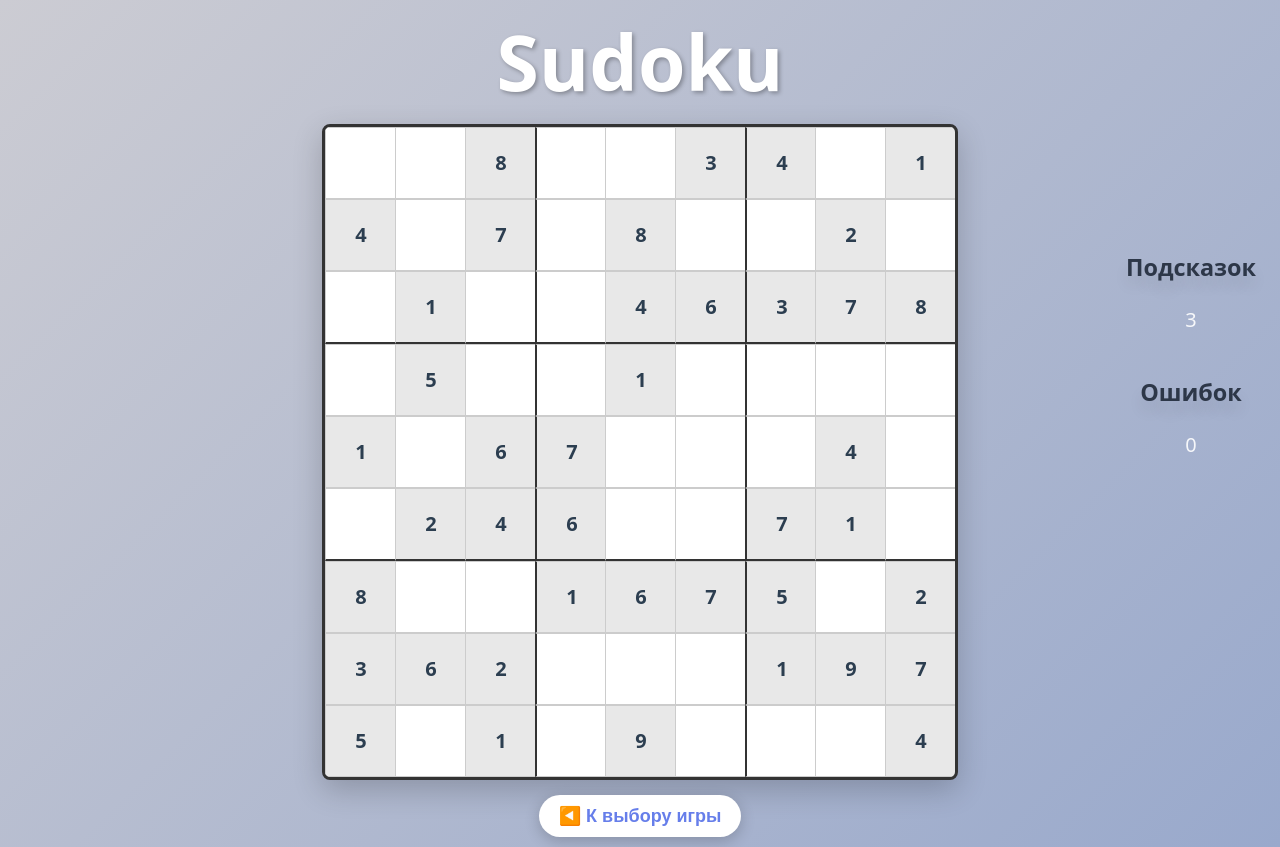
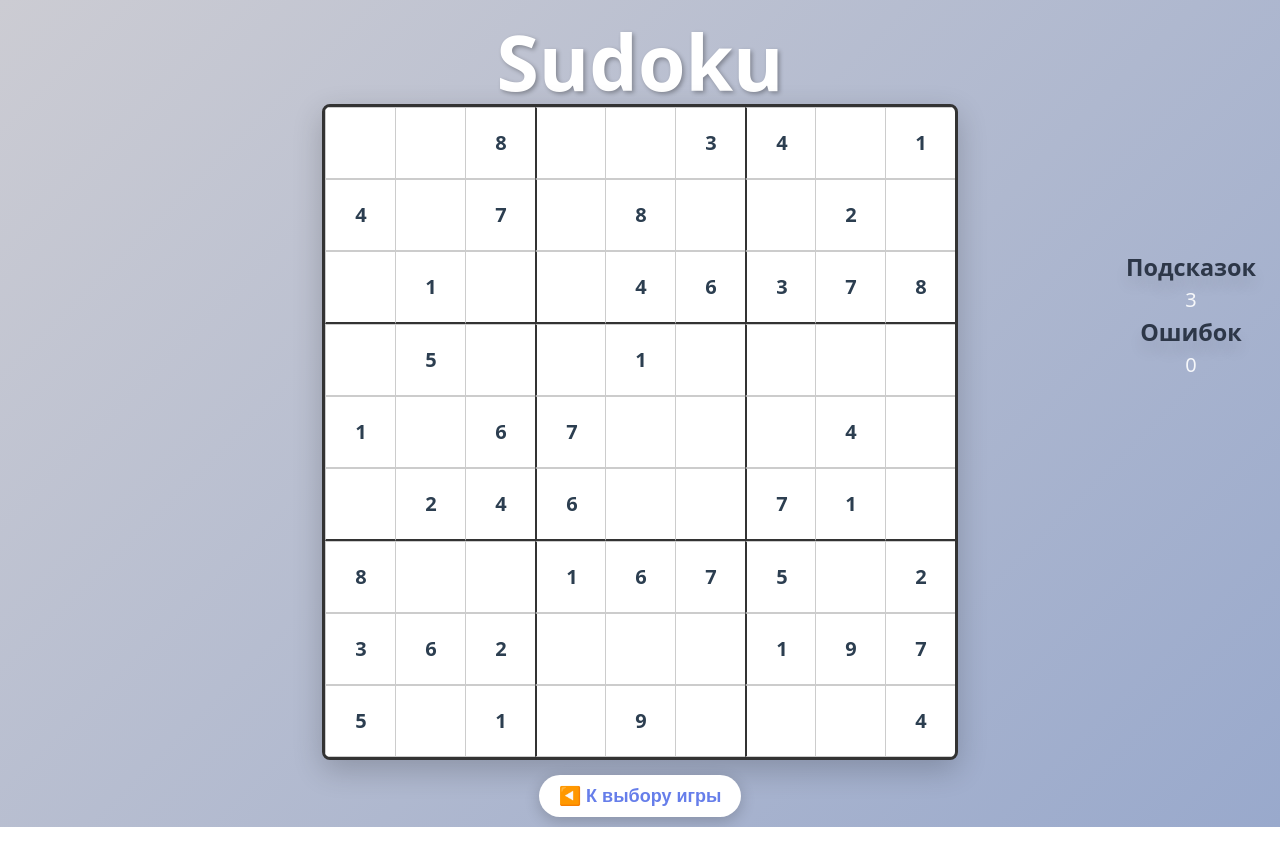
Before and after one commit to Kris8991/games, a React (Vite) app: page /sudoku in a window 1280 px wide. Built offline with nearby package versions, Linux system fonts and the light colour scheme.

Commit message:
добавлен бэкграунд ля строк,столбцов и квадрата

```diff
--- a/src/components/MemoryGame/styles/variables.scss
+++ b/src/components/MemoryGame/styles/variables.scss
@@ -1,4 +1,4 @@
-$primary: #667eea;
+$primary: #98a9f6;
 $primary-dark: #5a67d8;
 $secondary: #764ba2;
 $accent: #f093fb;
--- a/src/components/Sudoku/Cell/Cell.tsx
+++ b/src/components/Sudoku/Cell/Cell.tsx
@@ -6,6 +6,9 @@ type CellProps = {
   cell: number | null;
   column: number;
   row: number;
+  isAccentBlock: boolean;
+  isAccentColumn: boolean;
+  isAccentRow: boolean;
   isError: boolean;
   isInitial: boolean;
   isSelected: boolean;
@@ -19,6 +22,9 @@ const Cell: React.FC<CellProps> = memo(
     cell,
     column,
     row,
+    isAccentBlock,
+    isAccentColumn,
+    isAccentRow,
     isError,
     isInitial,
     isSelected,
@@ -43,13 +49,16 @@ const Cell: React.FC<CellProps> = memo(
     };
 
     const handleClick = () => {
-      if (isInitial) return;
+      //if (isInitial) return;
       onSelect(row, column);
     };
 
     return (
       <div
         className={clsx(styles.cell, {
+          [styles.isAccentBlock]: isAccentBlock,
+          [styles.isAccentColumn]: isAccentColumn,
+          [styles.isAccentRow]: isAccentRow,
           [styles.initial]: isInitial,
           [styles.error]: isError,
           [styles.selected]: isSelected,
--- a/src/components/Sudoku/Sudoku.module.scss
+++ b/src/components/Sudoku/Sudoku.module.scss
@@ -2,7 +2,7 @@
 
 h1 {
   color: white;
-  margin-bottom: 20px;
+  margin-bottom: 0px;
   text-shadow: 2px 2px 4px rgba(0, 0, 0, 0.3);
 }
 
@@ -19,7 +19,7 @@ h1 {
   .cell {
     width: 100%;
     aspect-ratio: 1;
-    display: flex;
+    //display: flex;
     border: 1px solid #ccc;
     @include flex-center;
     font-size: 20px;
@@ -28,6 +28,13 @@ h1 {
     color: #2c3e50;
     transition: all 0.2s;
     user-select: none;
+    //outline: none;
+
+    &.isAccentBlock,
+    &.isAccentColumn,
+    &.isAccentRow {
+      background-color: scale-color($primary, $lightness: 80%);
+    }
 
     &:hover:not(.initial, .selected) {
       background-color: #f5f5f5;
@@ -37,7 +44,7 @@ h1 {
       border: 2ppx solid $primary-dark;
     }
     &.initial {
-      background-color: #e8e8e8;
+      //background-color: #e8e8e8;
       font-weight: bold;
       color: #2c3e50;
       cursor: default;
@@ -71,14 +78,17 @@ h1 {
   top: 250px;
   @include flex-center;
   flex-direction: column;
-  gap: 0.5rem;
+  //gap: 0.5rem;
   animation: slideIn 0.5s ease;
   @include respond-to(tablet) {
     position: static;
   }
   h3 {
-    margin: 0 0 0.5rem;
+    margin: 0;
     color: $text-dark;
     text-shadow: $shadow-lg;
   }
+  p {
+    margin: 0;
+  }
 }
--- a/src/components/Sudoku/Sudoku.tsx
+++ b/src/components/Sudoku/Sudoku.tsx
@@ -4,7 +4,7 @@ import styles from './Sudoku.module.scss';
 import Cell from './Cell';
 import { generateSudoku, createGameBoard } from './Sudoku.utils.ts';
 import SudokuModal from './SudokuModal/SudokuModal';
-import SudokuInfo from './SudokuInfo.tsx';
+import SudokuInfo from './SudokuInfo/SudokuInfo.tsx';
 
 const Sudoku: React.FC = () => {
   const navigate = useNavigate();
@@ -144,12 +144,24 @@ const Sudoku: React.FC = () => {
           row.map((cell, columnIndex) => {
             const cellKey = `${rowIndex},${columnIndex}`;
 
+            const isAccentRow = selectedCell && selectedCell.row === rowIndex;
+            const isAccentColumn =
+              selectedCell && selectedCell.column === columnIndex;
+            const isAccentBlock =
+              selectedCell &&
+              Math.floor(selectedCell.row / 3) === Math.floor(rowIndex / 3) &&
+              Math.floor(selectedCell.column / 3) ===
+                Math.floor(columnIndex / 3);
+
             return (
               <Cell
                 key={cellKey}
                 cell={cell}
                 column={columnIndex}
                 row={rowIndex}
+                isAccentBlock={isAccentBlock}
+                isAccentColumn={isAccentColumn}
+                isAccentRow={isAccentRow}
                 isError={errorCells.has(cellKey)}
                 isInitial={initialCells.has(cellKey)}
                 isSelected={
--- a/src/components/Sudoku/SudokuInfo.tsx
+++ b/src/components/Sudoku/SudokuInfo/SudokuInfo.tsx
@@ -1,5 +1,5 @@
 import React from 'react';
-import styles from './Sudoku.module.scss';
+import styles from '../Sudoku.module.scss';
 
 type SudokuInfoProps = {
   errorCount: number;
@@ -13,7 +13,6 @@ const SudokuInfo: React.FC<SudokuInfoProps> = ({ errorCount, helpsCount }) => {
       <p>{helpsCount}</p>
       <h3>Ошибок</h3>
       <p>{errorCount}</p>
-      <div className={styles.list}></div>
     </div>
   );
 };
```
